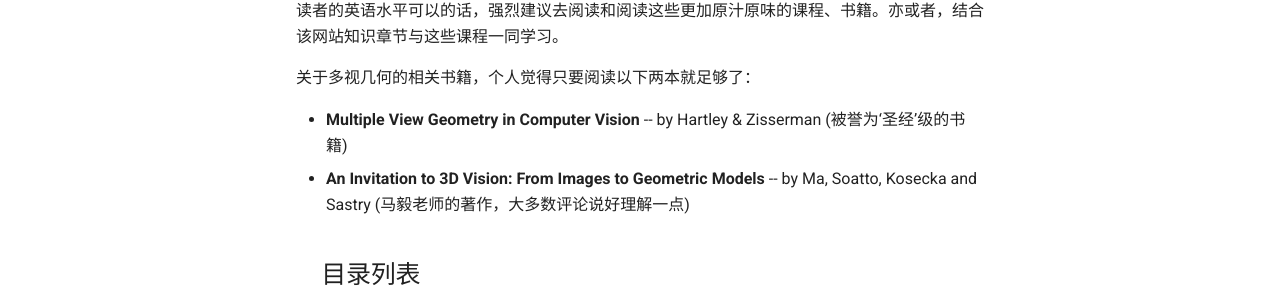
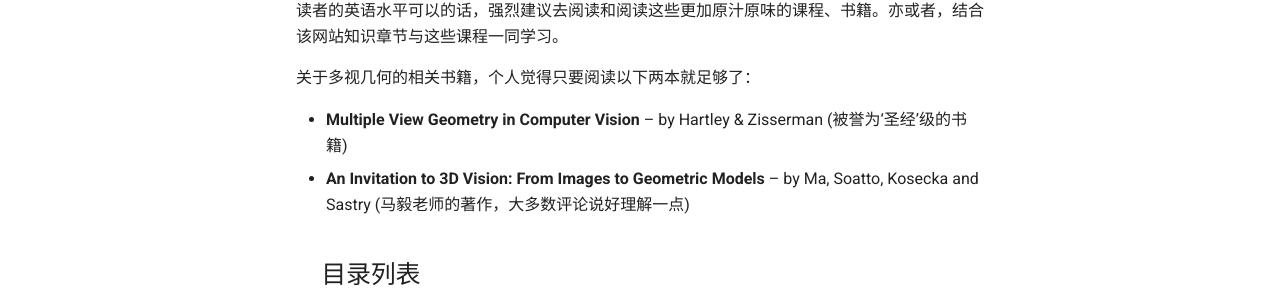
Before and after one commit to LSXiang/Journey2SLAM, an MkDocs documentation site: the page built from docs/multiple_view_geometry/mvg.md, in a window 1280 px wide. Shown: the part 474-775 px from the top of the page. Built offline with MkDocs 1.6.1 and Material for MkDocs 9.7.7, drawn with Linux system fonts in a browser that asks for light colours; comment, search, counter and statistics services are not loaded.

```diff
--- a/mkdocs.yml
+++ b/mkdocs.yml
@@ -77,12 +77,16 @@ google_analytics:
 
 # Extensions
 markdown_extensions:
-    # The Abbreviations extension adds the ability to define abbreviations.
-    # eg:
-    #     The HTML specification is maintained by the W3C
-    #     *[HTML]: Hyper Text Markup Language
-    #     *[W3C]:  World Wide Web Consortium
-  - abbr
+    # The Table of Contents extension generates a Table of Contents from a Markdown document and
+    # adds it into the resulting HTML document.
+  - toc:
+  #     marker:           # Text to find and replace with the Table of Contents. Defaults to [TOC].
+  #     title:            # Title to insert in the Table of Contents’ <div>. Defaults to None
+      permalink: "\ue157"   # Set to True or a string to generate permanent links at the end of each header. Useful with Sphinx style sheets.
+      baselevel: 1      # Base level for headers. Defaults to 1.
+      slugify: !!python/name:pymdownx.slugs.uslugify  # Callable to generate anchors.
+  #     separator:        # Word separator. Character which replaces white space in id. Defaults to “-”.
+  #     toc_depth:        # Define the range of section levels to include in the Table of Contents.Defaults to 6 (bottom).
 
     # The Admonition extension adds rST-style admonitions to Markdown documents.
     # directive types: "attention", "caution", "danger", "error", "hint",
@@ -92,11 +96,49 @@ markdown_extensions:
     #     Any number of other indented markdown elements.
     #
     #     This is the second paragraph.
-  - admonition
+  - admonition:
+
+    # The SmartyPants extension converts ASCII dashes, quotes and ellipses to their HTML entity equivalents.
+  - smarty:
+  #     smart_dashes: true          # whether to convert dashes
+  #    smart_quotes: false 	        # whether to convert straight quotes
+  #     smart_angled_quotes: false  # whether to convert angled quotes
+  #     smart_ellipses: true 	      # whether to convert ellipses
+  #     substitutions: {} 	        # overwrite default substitutions
+
+    # BetterEm is a different approach to emphasis than Python Markdown's default.
+    # It works similar but handles certain corner cases differently.
+  - pymdownx.betterem:
+  #     smart_enable: all
 
     # The Attribute Lists extension adds a syntax to define attributes on the
     # various HTML elements in markdown’s output.
-  - attr_list
+  - attr_list:
+
+    # The Definition Lists extension adds the ability to create definition
+    # lists in Markdown documents.
+    # eg:
+    #     Apple
+    #     :   Pomaceous fruit of plants of the genus Malus in
+    #         the family Rosaceae.
+  - def_list:
+
+    # The Tables extension adds the ability to create tables in Markdown documents.
+  - tables:
+
+    # The Abbreviations extension adds the ability to define abbreviations.
+    # eg:
+    #     The HTML specification is maintained by the W3C
+    #     *[HTML]: Hyper Text Markup Language
+    #     *[W3C]:  World Wide Web Consortium
+  - abbr:
+
+    # The Footnotes extension adds syntax for defining footnotes in Markdown documents.
+    # eg:
+    #     Footnotes[^1] have a label[^@#$%] and the footnote's content.
+    #     [^1]: This is a footnote content.
+    #     [^@#$%]: A footnote on the label: "@#$%".
+  - footnotes:
 
     # The CodeHilite extension adds code/syntax highlighting to standard
     # Python-Markdown code blocks using Pygments.
@@ -107,24 +149,9 @@ markdown_extensions:
   #     noclasses:        # Use inline styles instead of CSS classes. Defaults to False.
   #     css_class:        # Set CSS class name for the wrapper <div> tag. Defaults to codehilite
 
-    # The Definition Lists extension adds the ability to create definition
-    # lists in Markdown documents.
-    # eg:
-    #     Apple
-    #     :   Pomaceous fruit of plants of the genus Malus in
-    #         the family Rosaceae.
-  - def_list
-
     # The Fenced Code Blocks extension adds a secondary way to define code blocks,
     # which overcomes a few limitations of the indented code blocks.
   - fenced_code
-
-    # The Footnotes extension adds syntax for defining footnotes in Markdown documents.
-    # eg:
-    #     Footnotes[^1] have a label[^@#$%] and the footnote's content.
-    #     [^1]: This is a footnote content.
-    #     [^@#$%]: A footnote on the label: "@#$%".
-  - footnotes
 
     # The Legacy Attributes extension restores Python-Markdown’s original attribute
     # setting syntax. Older versions of Python Markdown (prior to 3.0) included built-in
@@ -132,11 +159,11 @@ markdown_extensions:
     # made use of the syntax and it has been deprecated in favor of Attribute Lists.
     # This extension restores the legacy behavior for users who have existing documents
     # which use the syntax.
-  # - legacy_attr
+  - legacy_attr
 
     # The Legacy EM extension restores Markdown’s original behavior for emphasis
     # and strong syntax when using underscores.
-  # - legacy_em
+  - legacy_em
 
     # The Meta-Data extension adds a syntax for defining meta-data about a document.
     # It is inspired by and follows the syntax of MultiMarkdown. Currently, this extension
@@ -149,56 +176,92 @@ markdown_extensions:
   - nl2br
 
     # The Sane Lists extension alters the behavior of the Markdown List syntax to be less surprising.
-  # - sane_lists
-
-    # The Table of Contents extension generates a Table of Contents from a Markdown document and
-    # adds it into the resulting HTML document.
-  - toc:
-  #     marker:           # Text to find and replace with the Table of Contents. Defaults to [TOC].
-  #     title:            # Title to insert in the Table of Contents’ <div>. Defaults to None
-      permalink: "\ue157"   # Set to True or a string to generate permanent links at the end of each header. Useful with Sphinx style sheets.
-      baselevel: 1      # Base level for headers. Defaults to 1.
-      slugify: !!python/name:pymdownx.slugs.uslugify  # Callable to generate anchors.
-  #     separator:        # Word separator. Character which replaces white space in id. Defaults to “-”.
-  #     toc_depth:        # Define the range of section levels to include in the Table of Contents.Defaults to 6 (bottom).
-
-    # The Tables extension adds the ability to create tables in Markdown documents.
-  - tables
+  - sane_lists
 
     # The WikiLinks extension adds support for WikiLinks
-  # - wikilinks
-
-    # The SmartyPants extension converts ASCII dashes, quotes and ellipses to their HTML entity equivalents.
-  # - smarty:
-  #     smart_dashes: true          # whether to convert dashes
-  #     smart_quotes: true 	        # whether to convert straight quotes
-  #     smart_angled_quotes: false  # whether to convert angled quotes
-  #     smart_ellipses: true 	      # whether to convert ellipses
-  #     substitutions: {} 	        # overwrite default substitutions
-
-  ### PyMdown Extensions is a collection of extensions for Python Markdown.
-  ### you can get detail from https://facelessuser.github.io/pymdown-extensions/
-    # Arithmatex is an extension that preserves LaTeX math equations (x√y3) during the Markdown
-    # conversion process so that they can be used with MathJax.
-  - pymdownx.arithmatex
+  - wikilinks
 
     # B64 converts all local images in a document to base64 encoding and embeds them in the document.
   # - b64
 
-    # BetterEm is a different approach to emphasis than Python Markdown's default.
-    # It works similar but handles certain corner cases differently.
-  - pymdownx.betterem:
-  #     smart_enable: all
+
+  ### PyMdown Extensions is a collection of extensions for Python Markdown.
+  ### you can get detail from https://facelessuser.github.io/pymdown-extensions/
+
+  - pymdownx.extrarawhtml:
+
+    # SuperFences is like Python Markdown's fences, but better. Nest fences under lists, admonitions,
+    # and other syntaxes. Combine multiple fences together in tabbed groups, and even create special
+    # custom fences for content like UML.
+  - pymdownx.superfences:
+      # highlight_code: true  # Enable or disable code highlighting.
+      preserve_tabs: true   # Experimental feature that preserves tabs in fenced code blocks.
+      # disable_indented_code_blocks: false # Disables Python Markdown's indented code block parsing. This is nice if you only ever use fenced blocks.
+      custom_fences:        # Custom fences.
+        - name: math
+          class: arithmatex
+          format: !!python/name:pymdownx.arithmatex.fence_mathjax_format
+        - name: flow
+          class: uml-flowchart
+          format: !!python/name:pymdownx.superfences.fence_code_format
+        - name: sequence
+          class: uml-sequence-diagram
+          format: !!python/name:pymdownx.superfences.fence_code_format
+        # - css_class:        # Class name is applied to the wrapper element of the code.
+                            # If configured, this setting will override the css_class option of either CodeHilite or Highlight.
+                            # If nothing is configured here or via CodeHilite or Highlight, the class highlight will be used.
+
+    # Highlight allows you to configure the syntax highlighting of SuperFences and InlineHilite.
+    # Also passes standard Markdown indented code blocks through the syntax highlighter.
+  - pymdownx.highlight:
+      css_class: codehilite #'highlight'
+      # guess_lang: false
+      # pygments_style: 'default'
+      # noclasses: false
+      # use_pygments: true
+      # linenums: false
+      # linenums_special: 1
+      # linenums_style: 'table' # default 'table'
+      # extend_pygments_lang:
+
+    # InlineHilite highlights inline code: from module import function as func.
+  - pymdownx.inlinehilite:
+      custom_inline:
+        - name: math
+          class: arithmatex
+          format: !!python/name:pymdownx.arithmatex.inline_mathjax_format
+
+    # MagicLink linkafies URL and email links without having to wrap them in Markdown syntax.
+    # Also, allows shortens repository issue, pull request, and commit links.
+  - pymdownx.magiclink:
+      repo_url_shortener: true
+      repo_url_shorthand: true
+      social_url_shorthand: true
+      user: Jacob.lsx
+      repo: Journey2SLAM
+
+    # Tilde is syntactically built around the ~ character.
+    # It adds support for inserting subscripts and adds an easy way to place text in a <del> tag.
+  - pymdownx.tilde:
+  #     smart_delete: true  # Use smart logic with delete characters.
+  #     delete: true        # Enable delete feature.
+  #     subscript: true     # Enable subscript feature.
 
     # Caret is an extension that is syntactically built around the ^ character.
     # It adds support for inserting supers^cripts^ and adds an easy way to place text in an <ins> tag.
-  - pymdownx.caret
+  - pymdownx.caret:
 
-    # Critic adds handling and support of Critic Markup.
-  - pymdownx.critic
-
-    # Details creates collapsible elements with <details><summary> tags.
-  - pymdownx.details
+    # SmartSymbols inserts commonly used Unicode characters via simple ASCII representations: =/= → ≠.
+  - pymdownx.smartsymbols:
+    # trademark:       true 	# Add syntax for trademark symbol.
+    # copyright:       true 	# True 	Add syntax for copyright symbol.
+    # registered:      true 	# Add syntax for registered symbol.
+    # care_of:         true 	# Add syntax for care / of.
+    # plusminus:       true 	# Add syntax for plus / minus.
+    # arrows:          true 	# Add syntax for creating arrows.
+    # notequal:        true 	# Add syntax for not equal symbol.
+    # fractions:       true   # Add syntax for common fractions.
+    # ordinal_numbers: true   # Add syntax for ordinal numbers.
 
     # Emoji makes adding emoji via Markdown easy 😄.
   - pymdownx.emoji:
@@ -209,47 +272,10 @@ markdown_extensions:
       hardbreak: true  # Escaped newlines will be hard breaks: <br>.
       nbsp: true       # Escaped spaces will be non-breaking spaces: &nbsp;.
 
-    # Extra is just like Python Markdown's Extra package except it uses PyMdown Extensions
-    # to substitute similar extensions.
-  # - pymdownx.extra:
-
-    # Highlight allows you to configure the syntax highlighting of SuperFences and InlineHilite.
-    # Also passes standard Markdown indented code blocks through the syntax highlighter.
-  - pymdownx.highlight:
-      css_class: 'highlight'
-      # guess_lang: false
-      # pygments_style: 'default'
-      # noclasses: false
-      # use_pygments: true
-      # linenums: false
-      # linenums_special: 1
-      linenums_style: 'table' # default 'table'
-      # extend_pygments_lang:
-
-    # InlineHilite highlights inline code: from module import function as func.
-  - pymdownx.inlinehilite:
-      custom_inline:
-        - name: math
-          class: arithmatex
-          format: !!python/name:pymdownx.arithmatex.inline_mathjax_format
-
-    # Keys makes inserting key inputs into documents as easy as pressing Ctrl＋Alt＋Del.
-  - pymdownx.keys
-
-    # MagicLink linkafies URL and email links without having to wrap them in Markdown syntax.
-    # Also, allows shortens repository issue, pull request, and commit links.
-  - pymdownx.magiclink:
-      repo_url_shortener: true
-      repo_url_shorthand: true
-      social_url_shorthand: true
-      user: Jacob.lsx
-      repo: Journey2SLAM
-
-    # Mark allows you to mark words easily.
-  - pymdownx.mark
-
-    # PathConverter converts paths to absolute or relative to a given base path.
-  # - pymdownx.pathconverter
+    # Tasklist allows inserting lists with check boxes.
+  - pymdownx.tasklist:
+      custom_checkbox: true     # Generate task lists in such a way as to allow for styling the check box with CSS.
+  #     clickable_checkbox: true  # Enable user to interact with checkboxes.
 
     # ProgressBar creates progress bars quick and easy.
   - pymdownx.progressbar:
@@ -257,17 +283,18 @@ markdown_extensions:
   #     add_classes:            # This option accepts a string of classes separated by spaces.
   #     progress_increment: 20  # Defines the increment at which the level_class classes are generated at.
 
-    # SmartSymbols inserts commonly used Unicode characters via simple ASCII representations: =/= → ≠.
-  - pymdownx.smartsymbols
-    # trademark:       true 	# Add syntax for trademark symbol.
-    # copyright:       true 	# True 	Add syntax for copyright symbol.
-    # registered:      true 	# Add syntax for registered symbol.
-    # care_of:         true 	# Add syntax for care / of.
-    # plusminus:       true 	# Add syntax for plus / minus.
-    # arrows:          true 	# Add syntax for creating arrows.
-    # notequal:        true 	# Add syntax for not equal symbol.
-    # fractions:       true   # Add syntax for common fractions.
-    # ordinal_numbers: true   # Add syntax for ordinal numbers.
+    # Arithmatex is an extension that preserves LaTeX math equations (x√y3) during the Markdown
+    # conversion process so that they can be used with MathJax.
+  - pymdownx.arithmatex:
+
+    # Mark allows you to mark words easily.
+  - pymdownx.mark:
+
+    # StripHTML can strip out HTML comments and specific tag attributes.
+  - pymdownx.striphtml:
+  #     css_class:
+  #     style_plain_text: false
+  #     custom_inline:
 
     # Snippets include other Markdown or HTML snippets into the current Markdown file being parsed.
   - pymdownx.snippets:
@@ -275,46 +302,23 @@ markdown_extensions:
       # encoding: 'utf-8'   # Encoding to use when reading in the snippets.
       # check_paths: false  # Make the build fail if a snippet can't be found.
 
-    # StripHTML can strip out HTML comments and specific tag attributes.
-  - pymdownx.striphtml:
-  #     css_class:
-  #     style_plain_text: false
-  #     custom_inline:
+    # Keys makes inserting key inputs into documents as easy as pressing Ctrl＋Alt＋Del.
+  - pymdownx.keys:
+      separator: "\uff0b"
 
-    # SuperFences is like Python Markdown's fences, but better. Nest fences under lists, admonitions,
-    # and other syntaxes. Combine multiple fences together in tabbed groups, and even create special
-    # custom fences for content like UML.
-  - pymdownx.superfences:
-      highlight_code: true  # Enable or disable code highlighting.
-      preserve_tabs: true   # Experimental feature that preserves tabs in fenced code blocks.
-      disable_indented_code_blocks: false # Disables Python Markdown's indented code block parsing. This is nice if you only ever use fenced blocks.
-      custom_fences:        # Custom fences.
-        - name: math
-          class: arithmatex
-          format: !!python/name:pymdownx.arithmatex.fence_mathjax_format
-        - name: flow
-          class: uml-flowchart
-          format: !!python/name:pymdownx.superfences.fence_code_format
-        - name: sequence
-          class: uml-sequence-diagram
-          format: !!python/name:pymdownx.superfences.fence_code_format
-      # css_class:            # Class name is applied to the wrapper element of the code.
-                            # If configured, this setting will override the css_class option of either CodeHilite or Highlight.
-                            # If nothing is configured here or via CodeHilite or Highlight, the class highlight will be used.
+    # Details creates collapsible elements with <details><summary> tags.
+  - pymdownx.details:
 
-    # Tasklist allows inserting lists with check boxes.
-  - pymdownx.tasklist:
-      custom_checkbox: true     # Generate task lists in such a way as to allow for styling the check box with CSS.
-      clickable_checkbox: true  # Enable user to interact with checkboxes.
+    # Critic adds handling and support of Critic Markup.
+  - pymdownx.critic
 
-    # Tilde is syntactically built around the ~ character.
-    # It adds support for inserting subscripts and adds an easy way to place text in a <del> tag.
-  - pymdownx.tilde:
-      smart_delete: true  # Use smart logic with delete characters.
-      delete: true        # Enable delete feature.
-      subscript: true     # Enable subscript feature.
+    # Extra is just like Python Markdown's Extra package except it uses PyMdown Extensions
+    # to substitute similar extensions.
+  - pymdownx.extra
 
-  - pymdownx.extrarawhtml:
+    # PathConverter converts paths to absolute or relative to a given base path.
+  - pymdownx.pathconverter
+
 
 extra_javascript:
   - _configurations/_theme_extra/theme_extra.js
```
